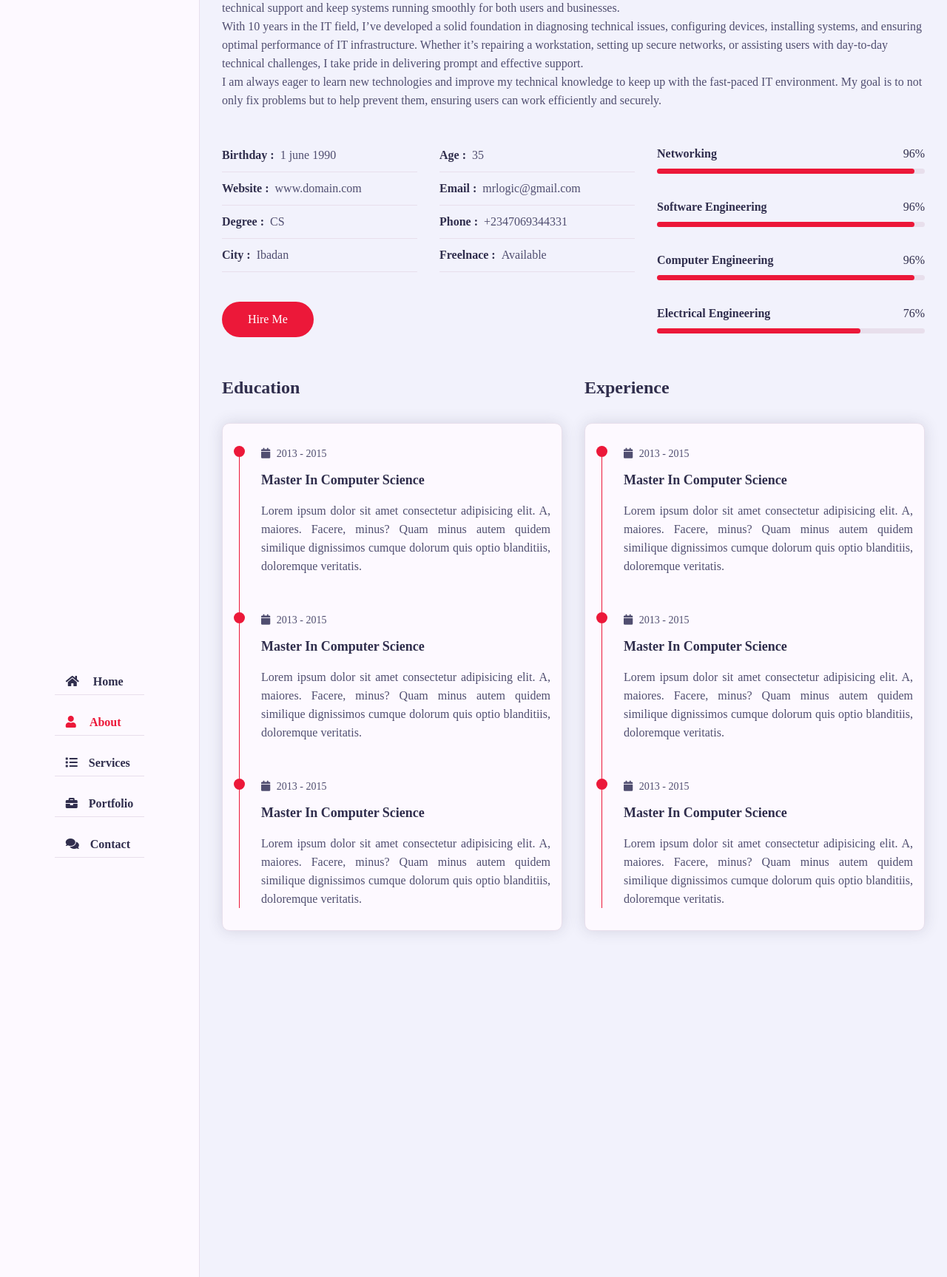
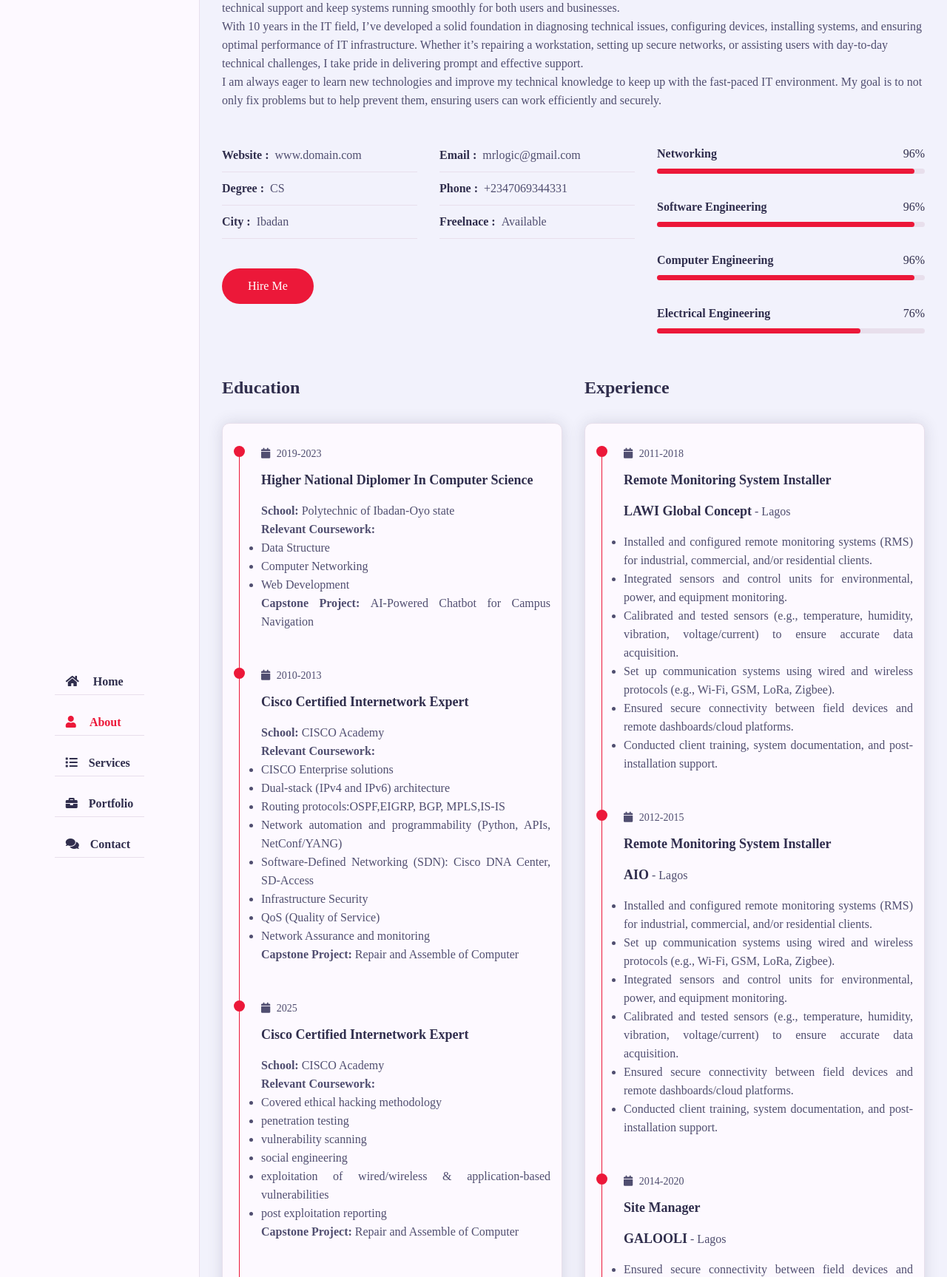
Before and after one commit to Mrlogic1000/flask, a Flask app: page /about in a window 1280 px wide. Shown: the part 283-2010 px from the top of the page at 74% size. Run offline with Flask 3, Linux system fonts and the light colour scheme; some web fonts are replaced.

Commit message:
flask second stage editting

```diff
--- a/flasksite/static/css/style.css
+++ b/flasksite/static/css/style.css
@@ -564,7 +564,7 @@ h3.my-profession {
   color: var(--text-black-900);
 }
 
-.about .about-content .timeline .timeline-text {
+.about .about-content .timeline .timeline-text  {
   line-height: 25px;
   font-size: 16px;
   text-align: justify;
--- a/flasksite/templates/about.html
+++ b/flasksite/templates/about.html
@@ -28,10 +28,10 @@
               configuring devices, installing systems, and ensuring optimal performance of IT infrastructure. Whether
               it’s repairing a workstation, setting up secure networks, or assisting users with day-to-day technical
               challenges, I take pride in delivering prompt and effective support.
-              </p>
+            </p>
 
 
-              <!-- Key skills and experience include:
+            <!-- Key skills and experience include:
 
               Troubleshooting desktops, laptops, printers, and mobile devices.
 
@@ -41,7 +41,7 @@
 
               Maintaining system security, backups, and updates to minimize downtime. -->
 
-             <p> I am always eager to learn new technologies and improve my technical knowledge to keep up with the
+            <p> I am always eager to learn new technologies and improve my technical knowledge to keep up with the
               fast-paced IT environment. My goal is to not only fix problems but to help prevent them, ensuring users
               can work efficiently and securely.</p>
             </p>
@@ -51,13 +51,13 @@
         <div class="row">
           <div class="personal-info padd-15">
             <div class="row">
-              <div class="info-item padd-15">
+              <!-- <div class="info-item padd-15">
                 <p>Birthday : <span>1 june 1990</span></p>
-              </div>
+              </div> -->
 
-              <div class="info-item padd-15">
+              <!-- <div class="info-item padd-15">
                 <p>Age : <span>35</span></p>
-              </div>
+              </div> -->
 
               <div class="info-item padd-15">
                 <p>Website : <span>www.domain.com</span></p>
@@ -136,65 +136,45 @@
           <div class="education padd-15">
             <h3 class="title">Education</h3>
 
+
             <div class="row">
               <div class="timeline-box padd-15">
                 <div class="timeline shadow-dark">
                   <!-- ===== timeline item ===== -->
+                  {% for edu in educations %}
+
                   <div class="timeline-item">
+
                     <div class="circle-dot"></div>
 
                     <h3 class="timeline-date">
-                      <i class="fa fa-calendar"></i> 2013 - 2015
+                      <i class="fa fa-calendar"></i> {{ edu['year']}}
                     </h3>
                     <h4 class="timeline-title">
-                      Master in Computer Science
+                      {{ edu['title']}}
                     </h4>
+                    <p class="timeline-text">
+                      <strong>School: </strong>{{ edu['school']}}
+                    </p>
 
                     <p class="timeline-text">
-                      Lorem ipsum dolor sit amet consectetur adipisicing
-                      elit. A, maiores. Facere, minus? Quam minus autem
-                      quidem similique dignissimos cumque dolorum quis
-                      optio blanditiis, doloremque veritatis.
+                     <strong>Relevant Coursework: </strong>
+                     {%for i in  edu['Relevant Coursework'] %}
+
+                        <ul class="timeline-text" style="list-style:disc;">
+                          <li><p class="timeline-text">{{i}}</p></li>
+                        </ul>
+
+
+                     {% endfor %}
+                    </p>
+                    <p class="timeline-text">
+                     <strong>Capstone Project: </strong>{{ edu['Capstone Project']}}
                     </p>
                   </div>
+                    {% endfor %}
 
-                  <!-- ===== timeline item ===== -->
-                  <div class="timeline-item">
-                    <div class="circle-dot"></div>
 
-                    <h3 class="timeline-date">
-                      <i class="fa fa-calendar"></i> 2013 - 2015
-                    </h3>
-                    <h4 class="timeline-title">
-                      Master in Computer Science
-                    </h4>
-
-                    <p class="timeline-text">
-                      Lorem ipsum dolor sit amet consectetur adipisicing
-                      elit. A, maiores. Facere, minus? Quam minus autem
-                      quidem similique dignissimos cumque dolorum quis
-                      optio blanditiis, doloremque veritatis.
-                    </p>
-                  </div>
-
-                  <!-- ===== timeline item ===== -->
-                  <div class="timeline-item">
-                    <div class="circle-dot"></div>
-
-                    <h3 class="timeline-date">
-                      <i class="fa fa-calendar"></i> 2013 - 2015
-                    </h3>
-                    <h4 class="timeline-title">
-                      Master in Computer Science
-                    </h4>
-
-                    <p class="timeline-text">
-                      Lorem ipsum dolor sit amet consectetur adipisicing
-                      elit. A, maiores. Facere, minus? Quam minus autem
-                      quidem similique dignissimos cumque dolorum quis
-                      optio blanditiis, doloremque veritatis.
-                    </p>
-                  </div>
                 </div>
               </div>
             </div>
@@ -207,61 +187,31 @@
               <div class="timeline-box padd-15">
                 <div class="timeline shadow-dark">
                   <!-- ===== timeline item ===== -->
-                  <div class="timeline-item">
+                   {% for experience in experiences %}
+                    <div class="timeline-item">
                     <div class="circle-dot"></div>
 
                     <h3 class="timeline-date">
-                      <i class="fa fa-calendar"></i> 2013 - 2015
+                      <i class="fa fa-calendar"></i> {{experience['year']}}
                     </h3>
                     <h4 class="timeline-title">
-                      Master in Computer Science
+                      {{experience['title']}}
                     </h4>
+                   <h4 class="timeline-title" style="display: inline-block;"> {{experience['company']}} </h4> <span class="timeline-text">-{{experience['area']}}</span>
 
-                    <p class="timeline-text">
-                      Lorem ipsum dolor sit amet consectetur adipisicing
-                      elit. A, maiores. Facere, minus? Quam minus autem
-                      quidem similique dignissimos cumque dolorum quis
-                      optio blanditiis, doloremque veritatis.
-                    </p>
+                    {% for i in experience['description']%}
+                    <ul class="timeline-text" style="list-style:disc;">
+                      <li>{{i}}</li>
+                    </ul>
+
+                    {% endfor %}
                   </div>
+                  {% endfor %}
 
-                  <!-- ===== timeline item ===== -->
-                  <div class="timeline-item">
-                    <div class="circle-dot"></div>
 
-                    <h3 class="timeline-date">
-                      <i class="fa fa-calendar"></i> 2013 - 2015
-                    </h3>
-                    <h4 class="timeline-title">
-                      Master in Computer Science
-                    </h4>
 
-                    <p class="timeline-text">
-                      Lorem ipsum dolor sit amet consectetur adipisicing
-                      elit. A, maiores. Facere, minus? Quam minus autem
-                      quidem similique dignissimos cumque dolorum quis
-                      optio blanditiis, doloremque veritatis.
-                    </p>
-                  </div>
 
-                  <!-- ===== timeline item ===== -->
-                  <div class="timeline-item">
-                    <div class="circle-dot"></div>
 
-                    <h3 class="timeline-date">
-                      <i class="fa fa-calendar"></i> 2013 - 2015
-                    </h3>
-                    <h4 class="timeline-title">
-                      Master in Computer Science
-                    </h4>
-
-                    <p class="timeline-text">
-                      Lorem ipsum dolor sit amet consectetur adipisicing
-                      elit. A, maiores. Facere, minus? Quam minus autem
-                      quidem similique dignissimos cumque dolorum quis
-                      optio blanditiis, doloremque veritatis.
-                    </p>
-                  </div>
                 </div>
               </div>
             </div>
--- a/flasksite/views.py
+++ b/flasksite/views.py
@@ -8,9 +8,208 @@ views = Blueprint(__name__, '/')
 def home():
     return render_template("index.html",active='home')
 
+
+
+
+educations = [{
+    'year':'2019-2023',
+    'title':'Higher National Diplomer in Computer Science',
+    'school':'Polytechnic of Ibadan-Oyo state',
+    'Relevant Coursework':[' Data Structure', 'Computer Networking', 'Web Development'],
+    'Capstone Project':' AI-Powered Chatbot for Campus Navigation'
+},
+{
+    'year':'2010-2013',
+    'title':'Cisco Certified Internetwork Expert',
+    'school':'CISCO Academy',
+    'Relevant Coursework': [
+        'CISCO Enterprise solutions',
+     'Dual-stack (IPv4 and IPv6) architecture',
+     'Routing protocols:OSPF,EIGRP, BGP, MPLS,IS-IS',
+     'Network automation and programmability (Python, APIs, NetConf/YANG)',
+     'Software-Defined Networking (SDN): Cisco DNA Center, SD-Access',
+     'Infrastructure Security',
+     'QoS (Quality of Service)',
+     'Network Assurance and monitoring'
+     ],
+    'Capstone Project':'Repair and Assemble of Computer'
+},
+{
+    'year':'2025',
+    'title':'Cisco Certified Internetwork Expert',
+    'school':'CISCO Academy',
+    'Relevant Coursework': [
+        'Covered ethical hacking methodology',
+     'penetration testing',
+     'vulnerability scanning',
+     'social engineering',
+     'exploitation of wired/wireless & application-based vulnerabilities',
+     'post exploitation reporting'
+     ],
+    'Capstone Project':'Repair and Assemble of Computer'
+},
+{
+    'year':'2010-2013',
+    'title':'Certificate of Competence in Computer Engineering',
+    'school':'Federal Ministry Of Labour',
+    'Relevant Coursework':['Repair of computer','Assemble of Computer'],
+    'Capstone Project':'Repair and Assemble of Computer'
+},
+
+]
+
+
+experiences = [
+    {
+        'year':'2011-2018',
+        'title':'Remote Monitoring System Installer',
+        'company':'LAWI Global Concept',
+        'area':' Lagos',
+        'description':[
+            'Installed and configured remote monitoring systems (RMS) for industrial, commercial, and/or residential clients.',
+            'Integrated sensors and control units for environmental, power, and equipment monitoring.',
+            'Calibrated and tested sensors (e.g., temperature, humidity, vibration, voltage/current) to ensure accurate data acquisition.',
+            'Set up communication systems using wired and wireless protocols (e.g., Wi-Fi, GSM, LoRa, Zigbee).',
+            'Ensured secure connectivity between field devices and remote dashboards/cloud platforms.',
+            'Conducted client training, system documentation, and post-installation support.'
+
+        ]
+
+    },
+    {
+        'year':'2012-2015',
+        'title':'Remote Monitoring System Installer',
+        'company':'AIO',
+        'area':' Lagos',
+        'description':[
+            'Installed and configured remote monitoring systems (RMS) for industrial, commercial, and/or residential clients.',
+             'Set up communication systems using wired and wireless protocols (e.g., Wi-Fi, GSM, LoRa, Zigbee).',
+            'Integrated sensors and control units for environmental, power, and equipment monitoring.',
+            'Calibrated and tested sensors (e.g., temperature, humidity, vibration, voltage/current) to ensure accurate data acquisition.',
+            'Ensured secure connectivity between field devices and remote dashboards/cloud platforms.',
+            'Conducted client training, system documentation, and post-installation support.'
+
+        ]
+
+    },
+    {
+        'year':'2014-2020',
+        'title':'Site Manager',
+        'company':'GALOOLI',
+        'area':' Lagos',
+        'description':[
+            'Ensured secure connectivity between field devices and remote dashboards/cloud platforms.',
+            'Installed and configured remote monitoring systems (RMS) for industrial, commercial, and/or residential clients.',
+            'Integrated sensors and control units for environmental, power, and equipment monitoring.',
+            'Calibrated and tested sensors (e.g., temperature, humidity, vibration, voltage/current) to ensure accurate data acquisition.',
+            'Set up communication systems using wired and wireless protocols (e.g., Wi-Fi, GSM, LoRa, Zigbee).',
+            'Conducted client training, system documentation, and post-installation support.'
+
+        ]
+
+    },
+    {
+        'year':'2020-Till',
+        'title':'Network Administrator Manager',
+        'company':'Golden Tulip Ibadan',
+        'area':' Ibadan',
+        'description':[
+            'Led a team of network administrators and technicians managing enterprise-wide network infrastructure.',
+            'Designed, implemented, and maintained LAN/WAN architecture, firewalls, routers, switches, and VPNs.',
+            'Oversaw security protocols, access control policies, and regular vulnerability assessments to ensure data integrity.',
+            'Managed vendor relationships, network procurement, and third-party service contracts.',
+            'Developed disaster recovery strategies, network documentation, and operational procedures.',
+            'Ensured 24/7 uptime and minimal network disruption through monitoring tools and proactive maintenance.'
+
+        ]
+
+    },
+]
+
+works = [
+    {
+        'title':'Network Design & Implementation',
+        'icon':'fa-share-alt',
+        'option':[
+            'Design of LAN, WAN, and WLAN architectures',
+                  'Structured cabling planning and implementation',
+                  'Network hardware configuration (routers, switches, firewalls)',
+                  ]
+    },
+    {
+        'title':'IT Infrastructure Design & Deployment',
+        'icon':'fa-server',
+        'option':['Network architecture (LAN/WAN)',
+                  'Server setup (Windows/Linux)',
+                  'Cloud infrastructure (AWS, Azure, GCP)',
+                  ]
+    },
+    {
+        'title':'System Administration & Support',
+        'icon':'fa-database',
+        'option':['Routine maintenance and patching',
+                  'User and permissions management',
+                  'Monitoring and incident response',
+                  ]
+    },
+    {
+        'title':'Custom Website Developments',
+        'icon':'fa-code',
+        'option':['Responsive, mobile-first design',
+                  'HTML5, CSS3, JavaScript, and modern frameworks (React, Vue, etc.)',
+                  'SEO-friendly, fast-loading websites',
+                  ]
+    },
+    {
+        'title':'Cybersecurity Solutions',
+        'icon':'fa-globe',
+        'option':['Vulnerability assessment',
+                  'Firewall & endpoint security configuration',
+                  'Security policy development',
+                  ]
+    },
+    {
+        'title':'Technical Consulting & IT Project Management',
+        'icon':'fa-thumbs-up',
+        'option':[
+            'IT roadmapping and budgeting',
+                  'Vendor and stakeholder coordination',
+                  'Documentation & reporting',
+                  ]
+    },
+    {
+        'title':'Network Security & Firewall Configuration',
+        'icon':'fa-cloud',
+        'option':[
+            'Firewall setup and rule management (Cisco ASA, pfSense, Fortinet)',
+                  'VPN configuration (IPSec, SSL, Site-to-Site)',
+                  'Intrusion Detection/Prevention Systems (IDS/IPS)',
+                  ]
+    },
+    {
+        'title':'Server & Network Infrastructure Management',
+        'icon':'fa-desktop',
+        'option':[
+            'Installation and administration of Windows & Linux servers',
+                  'Active Directory, DHCP, DNS, and file server management',
+                  'Virtualization (VMware, Hyper-V, Proxmox)',
+                  ]
+    },
+    {
+        'title':'Renewable Energy Solutions',
+        'icon':'fa-plug',
+        'option':[
+            'Solar PV system design & integration',
+                  'Battery storage systems',
+                  'Grid-tied and off-grid systems',
+                  ]
+    },
+
+]
+
 @views.route("/about")
 def about():
-    return render_template("about.html",active='about')
+    return render_template("about.html",active='about', educations=educations, experiences = experiences)
 
 @views.route("/contact")
 def contact():
@@ -22,4 +221,4 @@ def portfolio():
 
 @views.route("/services")
 def services():
-    return render_template("services.html",active='services')
+    return render_template("services.html",active='services', works=works)
```
Also changed, not shown: flasksite/templates/contact.html (+4 -4 lines), flasksite/templates/index.html (+36 -5 lines), flasksite/templates/services.html (+7 -76 lines).
